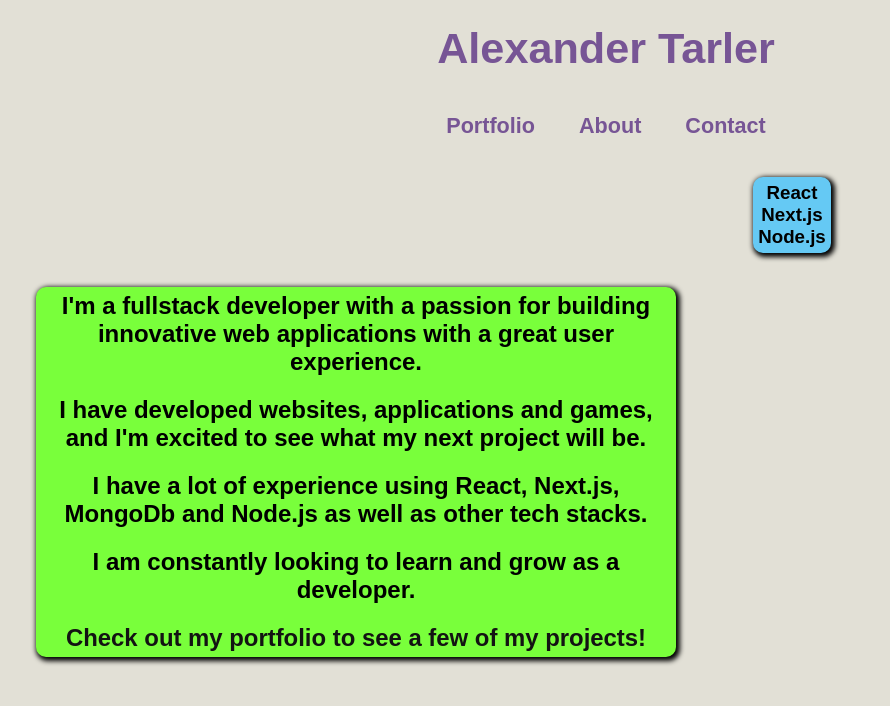
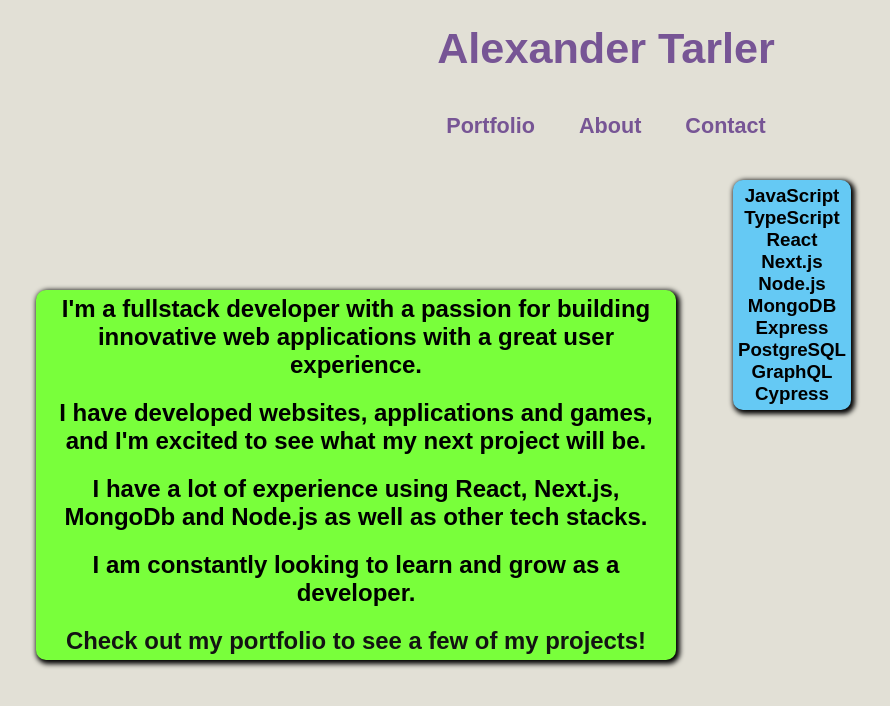
Before and after one commit to AlexanderTarler/Portfolio, a Next.js app: page /about in a window 1280 px wide. Shown: the top 706 px of the page, without its empty margins (34-924 px from the left). Built offline with nearby package versions, Linux system fonts and the light colour scheme.

Commit message:
repositioned elements after changing CSS

```diff
--- a/app/about/about.css
+++ b/app/about/about.css
@@ -21,6 +21,8 @@ h5 {
 @media only screen and (min-width: 600px) {
     .about {
         display: flex;
+        position: relative;
+        top: 10vh;
         height: 65vh;
         width: 100vw;
         align-items: center;
--- a/app/about/page.tsx
+++ b/app/about/page.tsx
@@ -20,9 +20,16 @@ export default function Home() {
                     </Link>
                 </div>
                 <div id="tech-stacks">
+                    <h3>JavaScript</h3>
+                    <h3>TypeScript</h3>
                     <h3>React</h3>
                     <h3>Next.js</h3>
                     <h3>Node.js</h3>
+                    <h3>MongoDB</h3>
+                    <h3>Express</h3>
+                    <h3>PostgreSQL</h3>
+                    <h3>GraphQL</h3>
+                    <h3>Cypress</h3>
                 </div>
             </main>
         </>
```
